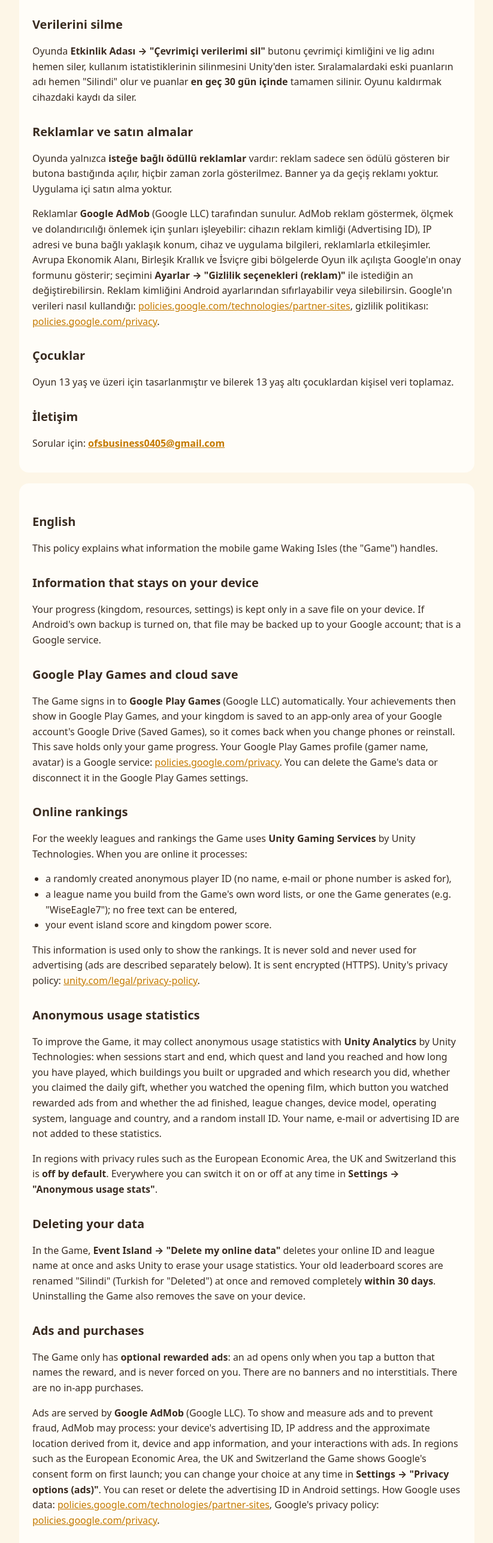
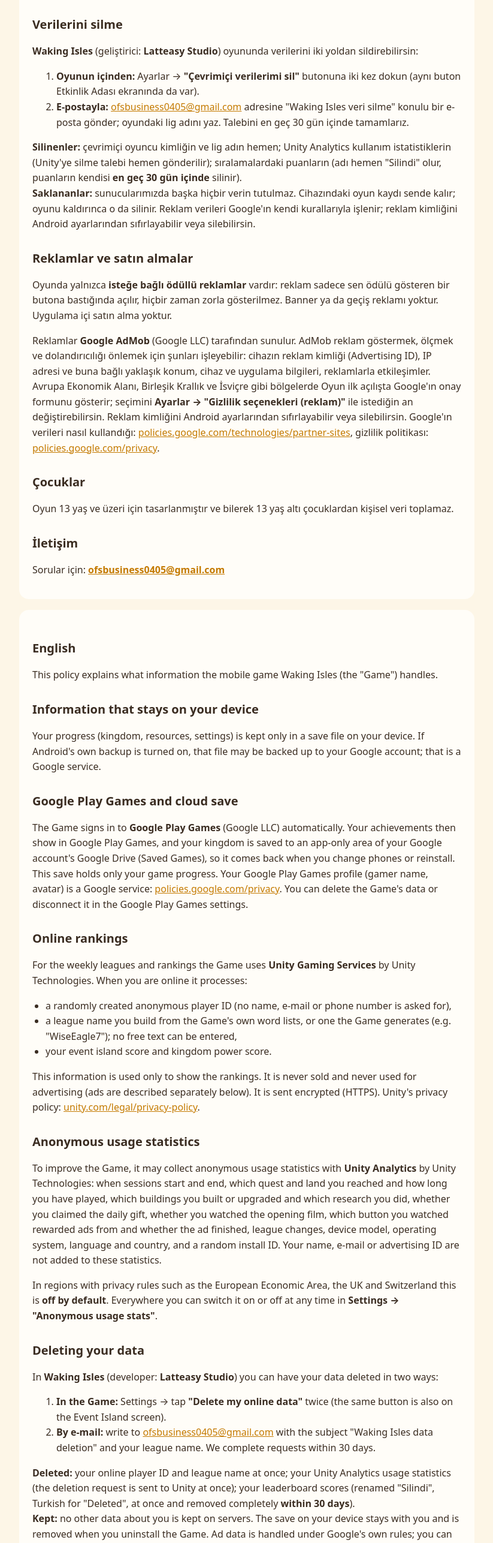
Before and after one commit to ofssezgin/wakingisles-privacy, a plain HTML site: page index.html in a window 1280 px wide. Shown: the part 1355-3928 px from the top of the page at 60% size, without its empty margins (228-1051 px from the left). Drawn offline with Linux system fonts and the light colour scheme.

Commit message:
Data deletion section

```diff
--- a/index.html
+++ b/index.html
@@ -40,8 +40,14 @@
 <h2>Anonim kullanım istatistikleri</h2>
 <p>Oyunu geliştirmek için Oyun, Unity Technologies'in <b>Unity Analytics</b> hizmetiyle anonim kullanım istatistikleri toplayabilir: oturumların başlama ve bitiş zamanı, oyunun hangi görevine ve diyarına ulaştığın ve ne kadar süre oynadığın, hangi binaları kurup geliştirdiğin ve hangi araştırmaları yaptığın, günlük hediyeyi alıp almadığın, giriş filmini izleyip izlemediğin, ödüllü reklamları hangi butondan izlediğin ve reklamın tamamlanıp tamamlanmadığı, lig değişimleri, cihaz modeli, işletim sistemi, dil ve ülke bilgisi, rastgele bir kurulum kimliği. Adın, e-postan ya da reklam kimliğin bu istatistiklere eklenmez.</p>
 <p>Avrupa Ekonomik Alanı, Birleşik Krallık ve İsviçre gibi gizlilik kurallarının geçerli olduğu bölgelerde bu özellik <b>varsayılan olarak kapalıdır</b>. Her yerde <b>Ayarlar → "Anonim kullanım istatistikleri"</b> ile istediğin an açıp kapatabilirsin.</p>
-<h2>Verilerini silme</h2>
-<p>Oyunda <b>Etkinlik Adası → "Çevrimiçi verilerimi sil"</b> butonu çevrimiçi kimliğini ve lig adını hemen siler, kullanım istatistiklerinin silinmesini Unity'den ister. Sıralamalardaki eski puanların adı hemen "Silindi" olur ve puanlar <b>en geç 30 gün içinde</b> tamamen silinir. Oyunu kaldırmak cihazdaki kaydı da siler.</p>
+<h2 id="veri-silme">Verilerini silme</h2>
+<p><b>Waking Isles</b> (geliştirici: <b>Latteasy Studio</b>) oyununda verilerini iki yoldan sildirebilirsin:</p>
+<ol>
+  <li><b>Oyunun içinden:</b> Ayarlar → <b>"Çevrimiçi verilerimi sil"</b> butonuna iki kez dokun (aynı buton Etkinlik Adası ekranında da var).</li>
+  <li><b>E-postayla:</b> <a href="mailto:ofsbusiness0405@gmail.com">ofsbusiness0405@gmail.com</a> adresine "Waking Isles veri silme" konulu bir e-posta gönder; oyundaki lig adını yaz. Talebini en geç 30 gün içinde tamamlarız.</li>
+</ol>
+<p><b>Silinenler:</b> çevrimiçi oyuncu kimliğin ve lig adın hemen; Unity Analytics kullanım istatistiklerin (Unity'ye silme talebi hemen gönderilir); sıralamalardaki puanların (adı hemen "Silindi" olur, puanların kendisi <b>en geç 30 gün içinde</b> silinir).<br>
+<b>Saklananlar:</b> sunucularımızda başka hiçbir verin tutulmaz. Cihazındaki oyun kaydı sende kalır; oyunu kaldırınca o da silinir. Reklam verileri Google'ın kendi kurallarıyla işlenir; reklam kimliğini Android ayarlarından sıfırlayabilir veya silebilirsin.</p>
 <h2>Reklamlar ve satın almalar</h2>
 <p>Oyunda yalnızca <b>isteğe bağlı ödüllü reklamlar</b> vardır: reklam sadece sen ödülü gösteren bir butona bastığında açılır, hiçbir zaman zorla gösterilmez. Banner ya da geçiş reklamı yoktur. Uygulama içi satın alma yoktur.</p>
 <p>Reklamlar <b>Google AdMob</b> (Google LLC) tarafından sunulur. AdMob reklam göstermek, ölçmek ve dolandırıcılığı önlemek için şunları işleyebilir: cihazın reklam kimliği (Advertising ID), IP adresi ve buna bağlı yaklaşık konum, cihaz ve uygulama bilgileri, reklamlarla etkileşimler. Avrupa Ekonomik Alanı, Birleşik Krallık ve İsviçre gibi bölgelerde Oyun ilk açılışta Google'ın onay formunu gösterir; seçimini <b>Ayarlar → "Gizlilik seçenekleri (reklam)"</b> ile istediğin an değiştirebilirsin. Reklam kimliğini Android ayarlarından sıfırlayabilir veya silebilirsin. Google'ın verileri nasıl kullandığı: <a href="https://policies.google.com/technologies/partner-sites">policies.google.com/technologies/partner-sites</a>, gizlilik politikası: <a href="https://policies.google.com/privacy">policies.google.com/privacy</a>.</p>
@@ -69,8 +75,14 @@
 <h2>Anonymous usage statistics</h2>
 <p>To improve the Game, it may collect anonymous usage statistics with <b>Unity Analytics</b> by Unity Technologies: when sessions start and end, which quest and land you reached and how long you have played, which buildings you built or upgraded and which research you did, whether you claimed the daily gift, whether you watched the opening film, which button you watched rewarded ads from and whether the ad finished, league changes, device model, operating system, language and country, and a random install ID. Your name, e-mail or advertising ID are not added to these statistics.</p>
 <p>In regions with privacy rules such as the European Economic Area, the UK and Switzerland this is <b>off by default</b>. Everywhere you can switch it on or off at any time in <b>Settings → "Anonymous usage stats"</b>.</p>
-<h2>Deleting your data</h2>
-<p>In the Game, <b>Event Island → "Delete my online data"</b> deletes your online ID and league name at once and asks Unity to erase your usage statistics. Your old leaderboard scores are renamed "Silindi" (Turkish for "Deleted") at once and removed completely <b>within 30 days</b>. Uninstalling the Game also removes the save on your device.</p>
+<h2 id="data-deletion">Deleting your data</h2>
+<p>In <b>Waking Isles</b> (developer: <b>Latteasy Studio</b>) you can have your data deleted in two ways:</p>
+<ol>
+  <li><b>In the Game:</b> Settings → tap <b>"Delete my online data"</b> twice (the same button is also on the Event Island screen).</li>
+  <li><b>By e-mail:</b> write to <a href="mailto:ofsbusiness0405@gmail.com">ofsbusiness0405@gmail.com</a> with the subject "Waking Isles data deletion" and your league name. We complete requests within 30 days.</li>
+</ol>
+<p><b>Deleted:</b> your online player ID and league name at once; your Unity Analytics usage statistics (the deletion request is sent to Unity at once); your leaderboard scores (renamed "Silindi", Turkish for "Deleted", at once and removed completely <b>within 30 days</b>).<br>
+<b>Kept:</b> no other data about you is kept on servers. The save on your device stays with you and is removed when you uninstall the Game. Ad data is handled under Google's own rules; you can reset or delete the advertising ID in Android settings.</p>
 <h2>Ads and purchases</h2>
 <p>The Game only has <b>optional rewarded ads</b>: an ad opens only when you tap a button that names the reward, and is never forced on you. There are no banners and no interstitials. There are no in-app purchases.</p>
 <p>Ads are served by <b>Google AdMob</b> (Google LLC). To show and measure ads and to prevent fraud, AdMob may process: your device's advertising ID, IP address and the approximate location derived from it, device and app information, and your interactions with ads. In regions such as the European Economic Area, the UK and Switzerland the Game shows Google's consent form on first launch; you can change your choice at any time in <b>Settings → "Privacy options (ads)"</b>. You can reset or delete the advertising ID in Android settings. How Google uses data: <a href="https://policies.google.com/technologies/partner-sites">policies.google.com/technologies/partner-sites</a>, Google's privacy policy: <a href="https://policies.google.com/privacy">policies.google.com/privacy</a>.</p>
```
